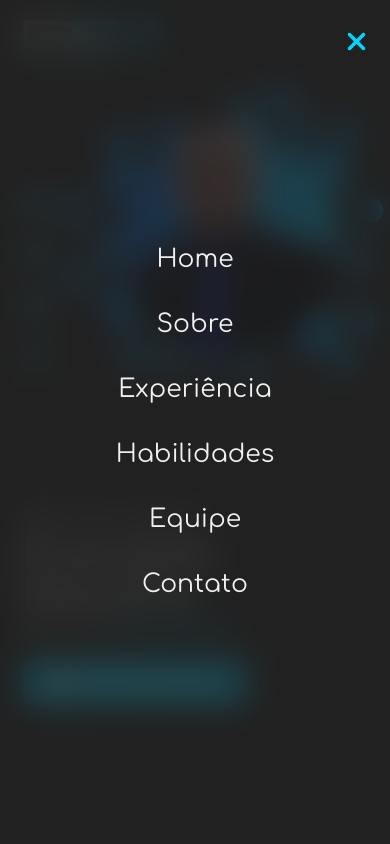
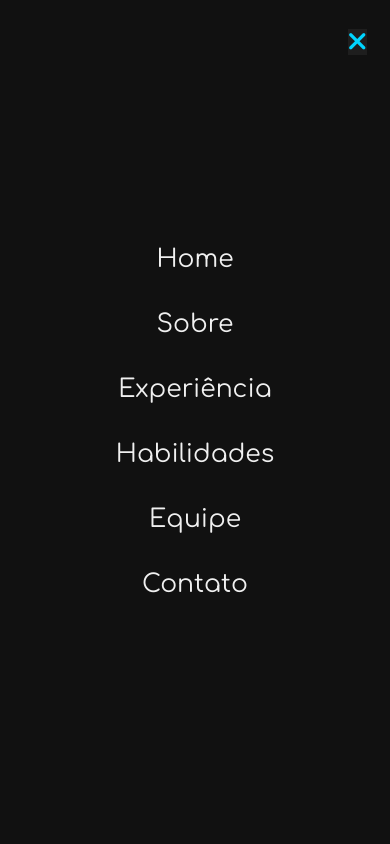
Before and after one commit to Everaldo-Martins/portifolio, a React (Vite) app: page / in a window 390 px wide. Both pictures are taken after a click on the element 354 px from the left and 41 px from the top of the page. Shown: the top 844 px of the page. Built offline with nearby package versions, Linux system fonts and the light colour scheme.

Commit message:
Update menu mobile

```diff
--- a/src/components/menu.tsx
+++ b/src/components/menu.tsx
@@ -1,23 +1,24 @@
-import React, { useEffect } from 'react';
+import React, { useState, useEffect } from 'react';
 import logo from '../assets/logo.svg';
 
 const Menu: React.FC = () => {
+  const [isOpen, setIsOpen] = useState(false);
+
   useEffect(() => {
-        const menuBtn = document.querySelector('.menu-btn');
-        const menu = document.querySelector('.menu');
+    const handleResize = () => {
+      if (window.innerWidth > 768) {
+        setIsOpen(true);
+      }
+    };
 
-        if (menuBtn && menu) {
-            menuBtn.addEventListener('click', () => {
-                menu.classList.toggle('active');
-            });
+    window.addEventListener('resize', handleResize);
 
-            return () => {
-                menuBtn.addEventListener('click', () => {
-                    menu.classList.toggle('active');
-                });
-            }
-        }
+    return () => window.removeEventListener('resize', handleResize);
   }, []);
+
+  const toggleMenu = () => {
+    setIsOpen(!isOpen);
+  };
 
   return (
     <nav className="navbar">
@@ -25,7 +26,7 @@ const Menu: React.FC = () => {
         <div className="logo">
           <a href="./"><img src={logo} alt="EMD" /></a>
         </div>
-                <ul className="menu">
+        <ul className={`menu ${isOpen ? 'active' : ''}`}> {}
           <li><a href="#home">Home</a></li>
           <li><a href="#about">Sobre</a></li>
           <li><a href="#experience">Experiência</a></li>
@@ -33,7 +34,7 @@ const Menu: React.FC = () => {
           <li><a href="#teams">Equipe</a></li>
           <li><a href="#contact">Contato</a></li>
         </ul>
-                <div className="menu-btn fas fa-bars"></div>
+        <div className="menu-btn fas fa-bars" onClick={toggleMenu} />
       </div>
     </nav>
   );
--- a/src/style/index.css
+++ b/src/style/index.css
@@ -236,14 +236,8 @@ section .title::after {
     transform-origin: left;
 }
 
-/* menu btn styling */
 .menu-btn {
-    color: var(--color_04);
-    padding: auto 10px auto auto;
-    font-size: 26px;
-    cursor: pointer;
     display: none;
-    transition: all 0.3s ease;
 }
 
 .scroll-up {
@@ -1085,22 +1079,21 @@ footer .copy {
 @media (max-width: 690px) {
     .navbar .menu {
         display: none;
-        position: fixed;
         height: 100vh;
         width: 100%;
         left: -100%;
         top: 0;
-        background-color: var(--color_02_opacity);
-        backdrop-filter: blur(1rem);
         transition: all .4s ease;
     }
 
-    .navbar .menu.active {
+    .navbar .active {
+        position: fixed;
         left: 0;
         display: flex;
         flex-direction: column;
         justify-content: center;
         align-items: center;
+        background-color: var(--color_01);
     }
 
     .navbar .menu li {
@@ -1113,7 +1106,12 @@ footer .copy {
     }
 
     .menu-btn {
-        font-size: 28px;
+        color: var(--color_04);
+        padding: auto 10px auto auto;
+        font-size: 26px;
+        cursor: pointer;
+        display: none;
+        transition: all 0.3s ease;
         display: flex;
         z-index: 999;
     }
```
Lines whose indentation alone changed are shown as unchanged.
